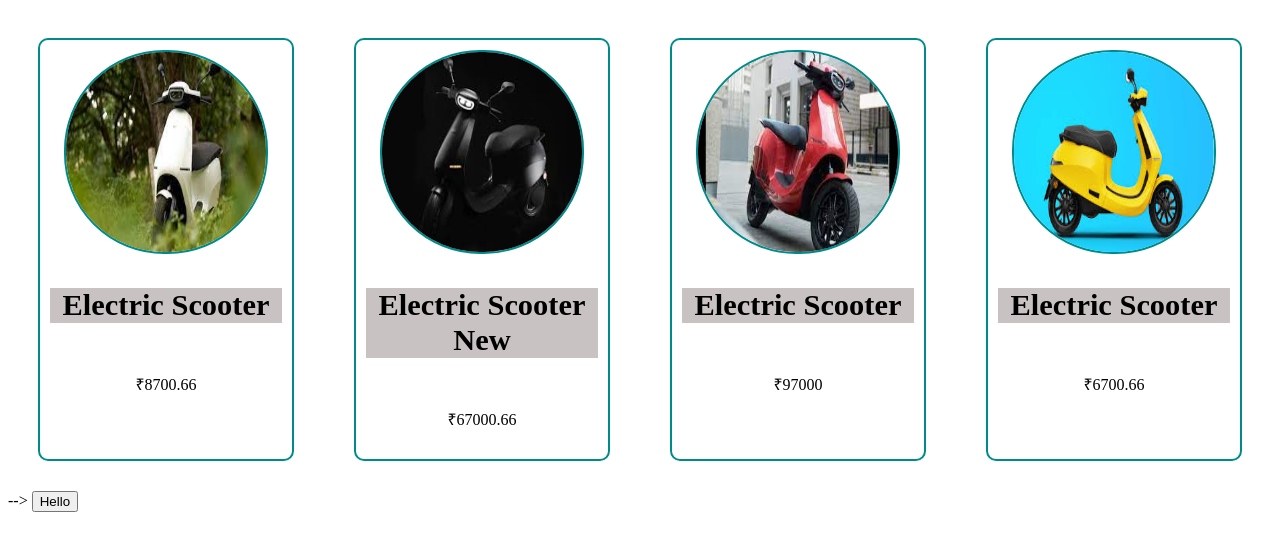
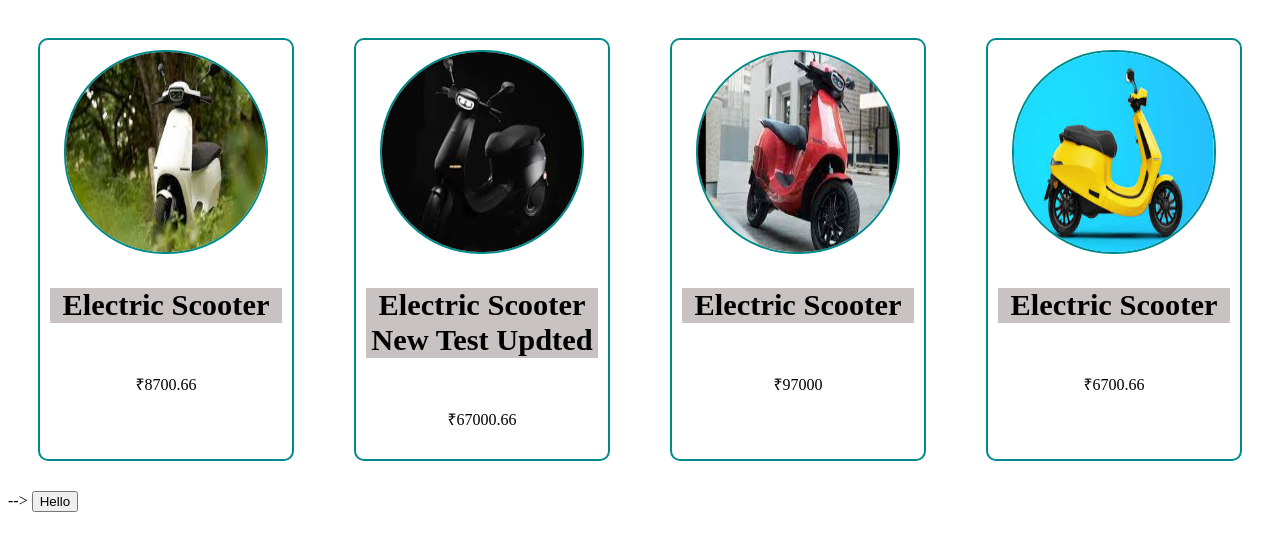
Before and after one commit to manishjasihwal/html_ola, a website: page test1.html in a window 1280 px wide. Drawn offline with Linux system fonts and the light colour scheme.

Commit message:
third commit

```diff
--- a/test1.html
+++ b/test1.html
@@ -60,7 +60,7 @@
             <img class="card-img" src="assest/ola2.jfif" width="200" height="200">
          </div>
         <div class="card-header">
-            <h3>Electric Scooter New</h3>
+            <h3>Electric Scooter New Test Updted</h3>
 
         </div>
         <div class="card-footer">
```
